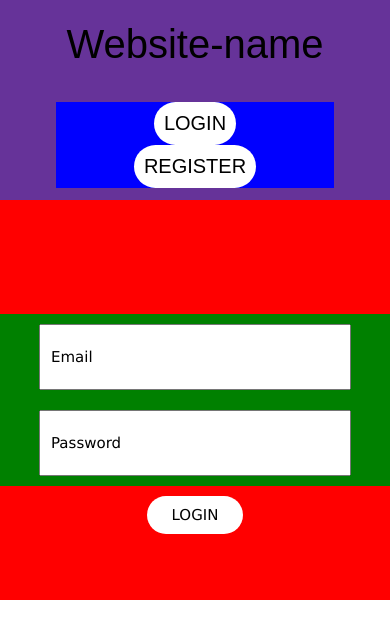
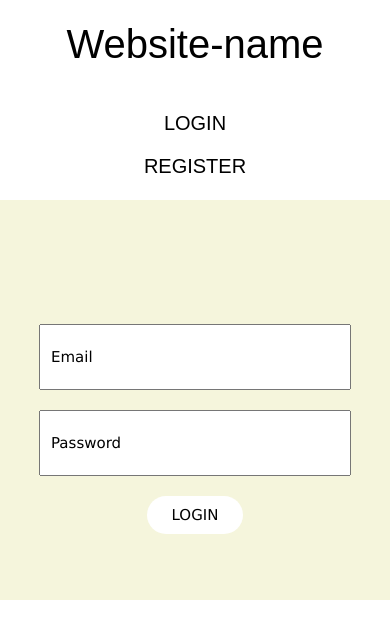
Before and after one commit to toveadamsson/login-website, a React (Create React App) app in the folder client/: page / in a window 390 px wide. Shown: the top 638 px of the page. Built offline with nearby package versions, Linux system fonts and the light colour scheme.

Commit message:
backup useToken2

```diff
--- a/client/src/App.css
+++ b/client/src/App.css
@@ -23,14 +23,6 @@
 .header-container h1 {
   font-size: 3rem;
 }
-.header-container h1:hover {
-  transition: all 0.3s ease 0s;
-  padding-left: 30px;
-}
-/* .header-container h1:after {
-  transition: 0.4s;
-
-} */
 .header-buttons {
   width: 200px;
   display: flex;
@@ -107,26 +99,26 @@ input::placeholder {
     height: 300px;
     box-sizing: border-box;
     display: grid;
-    background-color: rebeccapurple;
+    /* background-color: rebeccapurple; */
   }
   .header-container h1 {
     padding: 10px;
     font-size: 2.5rem;
   }
   .header-buttons {
-    background-color: blue;
+    /* background-color: blue; */
     display: grid;
     grid-template-rows: 50%50%;
     width: 100%;
     justify-items: center;
   }
   .front-container {
-    background-color: red;
+    /* background-color: red; */
     display: flex;
     flex-direction: row;
   }
   .front-container form {
-    background-color: green;
+    /* background-color: green; */
     width: 100%;
     display: grid;
     grid-template-rows: 50%50%;
--- a/client/src/components/secret-page.js
+++ b/client/src/components/secret-page.js
@@ -1,10 +1,18 @@
 import React from "react";
+import useToken from "./useToken";
+function SecretPage() {
+  const { deleteToken } = useToken();
+  // add deletetoken.
 
-function SecretPage() {
+  const handleClick = (event) => {
+    event.preventDefault()
 
+    deleteToken()
+  }
   return (
     <div className="secret-container">
       <h1>You have successfully accessed the secret page!</h1>
+      <button onClick={handleClick}>Logout</button>
     </div>
   );
 }
--- a/client/src/components/useToken.js
+++ b/client/src/components/useToken.js
@@ -14,9 +14,14 @@ export default function useToken() {
     sessionStorage.setItem('token', JSON.stringify(userToken));
     setToken(userToken);
   };
+  const deleteToken = userToken => {
+    sessionStorage.removeItem('token');
+    setToken(null);
+  };
 
   return {
     setToken: saveToken,
+    deleteToken,
     token
   }
 }
```
